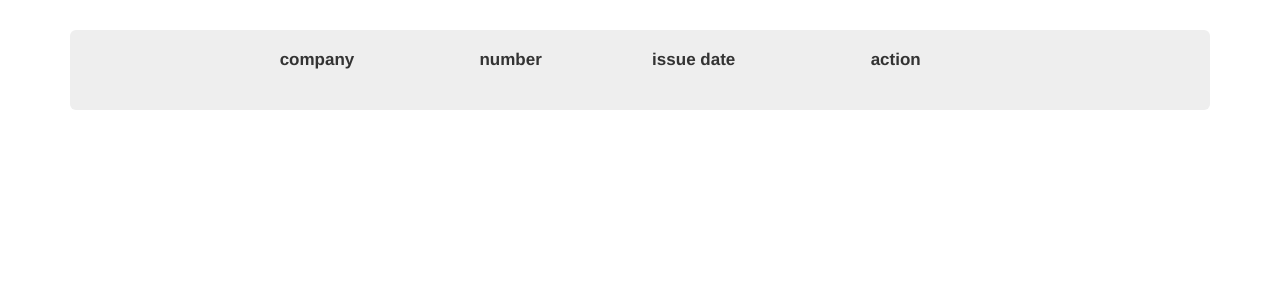
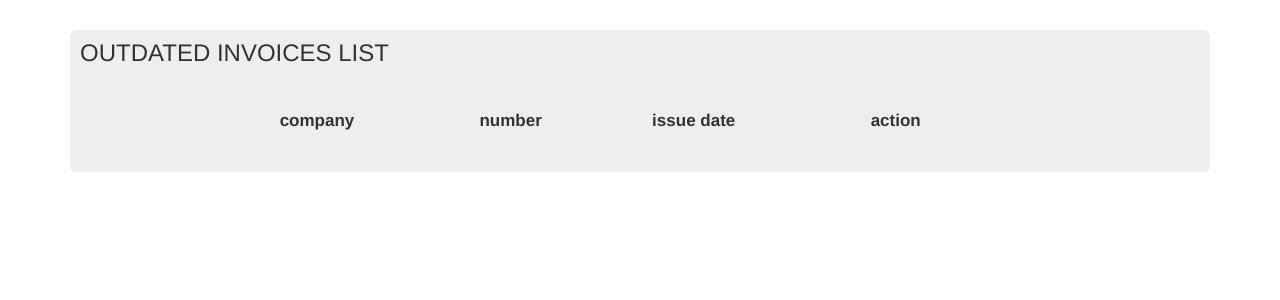
Before and after one commit to mmackiewicz/event_calendar, a Django app: template event_calendar/event_calendar/templates/invoices_outdated_list.html in a window 1280 px wide. Shown: the part 51-351 px from the top of the page. Run offline with Django 3.2, Linux system fonts and the light colour scheme; the template is opened without the code that fills it, so the values that code supplies are empty; parts of the project's set-up code (start-up, migrations or seed data) failed here and were passed over.

Commit message:
Add headers to all subpages.

```diff
--- a/event_calendar/event_calendar/css/styles.css
+++ b/event_calendar/event_calendar/css/styles.css
@@ -3,6 +3,10 @@
     padding:10px;
     line-height: 2.25;
     font-size: 17px;
+}
+
+.jumbo_header {
+    margin-bottom: 35px;
 }
 
 .icon {
--- a/event_calendar/event_calendar/templates/event_create_form.html
+++ b/event_calendar/event_calendar/templates/event_create_form.html
@@ -72,7 +72,11 @@
     <link rel="stylesheet" type="text/css" href="/static/datepicker.css" />
 {% endblock %}
 {% block jumbo-content %}
-
+    <div class="row h3 jumbo_header">
+        <div class="col-md-8">
+        CREATE EVENT
+        </div>
+    </div>
     <div class="row">
         <div class="col-md-5" style="display: none;" id="errors_div"></div>
     </div>
--- a/event_calendar/event_calendar/templates/event_edit_form.html
+++ b/event_calendar/event_calendar/templates/event_edit_form.html
@@ -75,6 +75,11 @@
 {% endblock %}
 
 {% block jumbo-content %}
+    <div class="row h3 jumbo_header">
+        <div class="col-md-8">
+        EDIT EVENT
+        </div>
+    </div>
     <input type="hidden" id="event_id" value="{{ event.id }}"/>
     <div class="row">
         <div class="col-md-5" style="display: none;" id="errors_div"></div>
--- a/event_calendar/event_calendar/templates/invoice_create_form.html
+++ b/event_calendar/event_calendar/templates/invoice_create_form.html
@@ -43,6 +43,11 @@
 {% endblock %}
 
 {% block jumbo-content %}
+    <div class="row h3 jumbo_header">
+        <div class="col-md-8">
+        CREATE INVOICE
+        </div>
+    </div>
     <div class="row">
         <input type="hidden" id="invoice_transport_id" value="{{ transport_id }}"/>
         <div class="col-md-5">
--- a/event_calendar/event_calendar/templates/invoice_edit_form.html
+++ b/event_calendar/event_calendar/templates/invoice_edit_form.html
@@ -40,6 +40,11 @@
 
 {% block jumbo-content %}
     {% csrf_token %}
+    <div class="row h3 jumbo_header">
+        <div class="col-md-8">
+        EDIT INVOICE
+        </div>
+    </div>
     <div class="row">
         <div class="col-md-5">
             company:
--- a/event_calendar/event_calendar/templates/invoices_list.html
+++ b/event_calendar/event_calendar/templates/invoices_list.html
@@ -65,6 +65,11 @@
 {% endblock %}
 
 {% block jumbo-content %}
+    <div class="row h3 jumbo_header">
+        <div class="col-md-8">
+        INVOICES LIST
+        </div>
+    </div>
     <div class="row">
         <div class="col-md-1 col-md-offset-2 prev_month" style="text-align: center;">
             <div class="icon icon_left"></div>
--- a/event_calendar/event_calendar/templates/invoices_outdated_list.html
+++ b/event_calendar/event_calendar/templates/invoices_outdated_list.html
@@ -23,6 +23,11 @@
 {% endblock %}
 
 {% block jumbo-content %}
+    <div class="row h3 jumbo_header">
+        <div class="col-md-8">
+        OUTDATED INVOICES LIST
+        </div>
+    </div>
     <div class="row">
         <div class="col-md-8 col-md-offset-2">
             <table class="table" id="invoices_table">
--- a/event_calendar/event_calendar/templates/products_list.html
+++ b/event_calendar/event_calendar/templates/products_list.html
@@ -16,6 +16,11 @@
 {% endblock %}
 
 {% block jumbo-content %}
+    <div class="row h3 jumbo_header">
+        <div class="col-md-8">
+        PRODUCTS LIST
+        </div>
+    </div>
     <div class="row">
         <div class="col-md-2 col-md-offset-10">
             <button class="btn btn-primary add_product_button">add product</button>
--- a/event_calendar/event_calendar/templates/return_event_create_form.html
+++ b/event_calendar/event_calendar/templates/return_event_create_form.html
@@ -13,6 +13,11 @@
 
     <div class="row">
         <div class="col-md-5" style="display: none;" id="errors_div"></div>
+    </div>
+    <div class="row h3 jumbo_header">
+        <div class="col-md-8">
+        CREATE RETURN EVENT
+        </div>
     </div>
     <div class="row">
         <input type="hidden" id="event_id" value="{{ event.id }}"/>
--- a/event_calendar/event_calendar/templates/return_event_edit_form.html
+++ b/event_calendar/event_calendar/templates/return_event_edit_form.html
@@ -10,6 +10,11 @@
 
     <div class="row">
         <div class="col-md-5" style="display: none;" id="errors_div"></div>
+    </div>
+    <div class="row h3 jumbo_header">
+        <div class="col-md-8">
+        EDIT RETURN EVENT
+        </div>
     </div>
     <div class="row">
         <input type="hidden" id="event_id" value="{{ event.id }}"/>
--- a/event_calendar/event_calendar/templates/vehicles_list.html
+++ b/event_calendar/event_calendar/templates/vehicles_list.html
@@ -16,6 +16,11 @@
 {% endblock %}
 
 {% block jumbo-content %}
+    <div class="row h3 jumbo_header">
+        <div class="col-md-8">
+        VEHICLES LIST
+        </div>
+    </div>
     <div class="row">
         <div class="col-md-2 col-md-offset-10">
             <button class="btn btn-primary add_vehicle_button">add vehicle</button>
--- a/event_calendar/event_calendar/templates/worker_create_form.html
+++ b/event_calendar/event_calendar/templates/worker_create_form.html
@@ -16,6 +16,11 @@
 {% endblock %}
 
 {% block jumbo-content %}
+    <div class="row h3 jumbo_header">
+        <div class="col-md-8">
+        CREATE WORKER
+        </div>
+    </div>
     <form action="/workers/create/" method="POST" id="worker_form">
         {% csrf_token %}
         <div class="row">
--- a/event_calendar/event_calendar/templates/worker_edit_form.html
+++ b/event_calendar/event_calendar/templates/worker_edit_form.html
@@ -16,6 +16,11 @@
 {% endblock %}
 
 {% block jumbo-content %}
+    <div class="row h3 jumbo_header">
+        <div class="col-md-8">
+        EDIT WORKER
+        </div>
+    </div>
     <form action="/workers/update/{{ user_entity.id }}/" method="POST">
         {% csrf_token %}
         <div class="row">
--- a/event_calendar/event_calendar/templates/workers_list.html
+++ b/event_calendar/event_calendar/templates/workers_list.html
@@ -31,6 +31,11 @@
 {% endblock %}
 
 {% block jumbo-content %}
+    <div class="row h3 jumbo_header">
+        <div class="col-md-8">
+        WORKERS LIST
+        </div>
+    </div>
     <div class="row">
         <div class="col-md-2 col-md-offset-10">
             <button class="btn btn-primary add_worker_button">add worker</button>
```
Also changed, not shown: event_calendar/event_calendar/templates/product_create_form.html (+9 -0 lines), event_calendar/event_calendar/templates/vehicle_create_form.html (+9 -0 lines).
